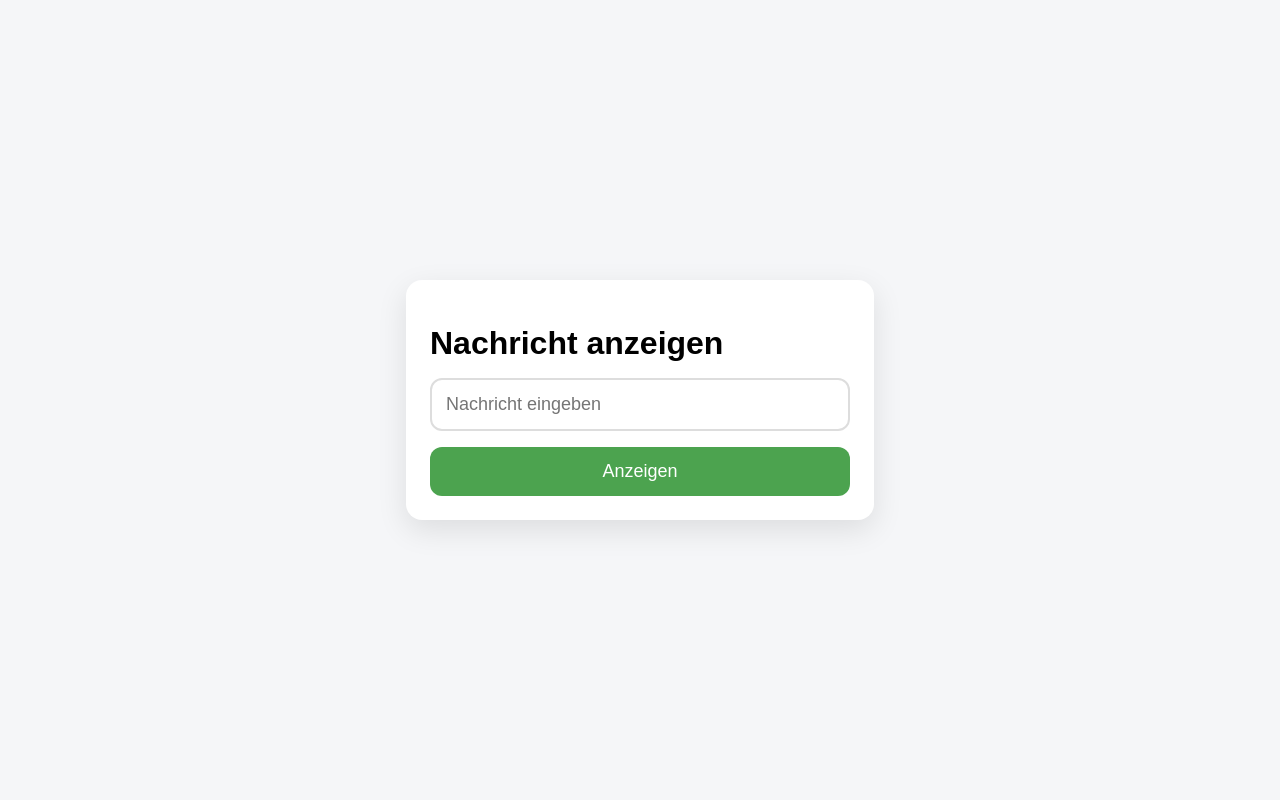
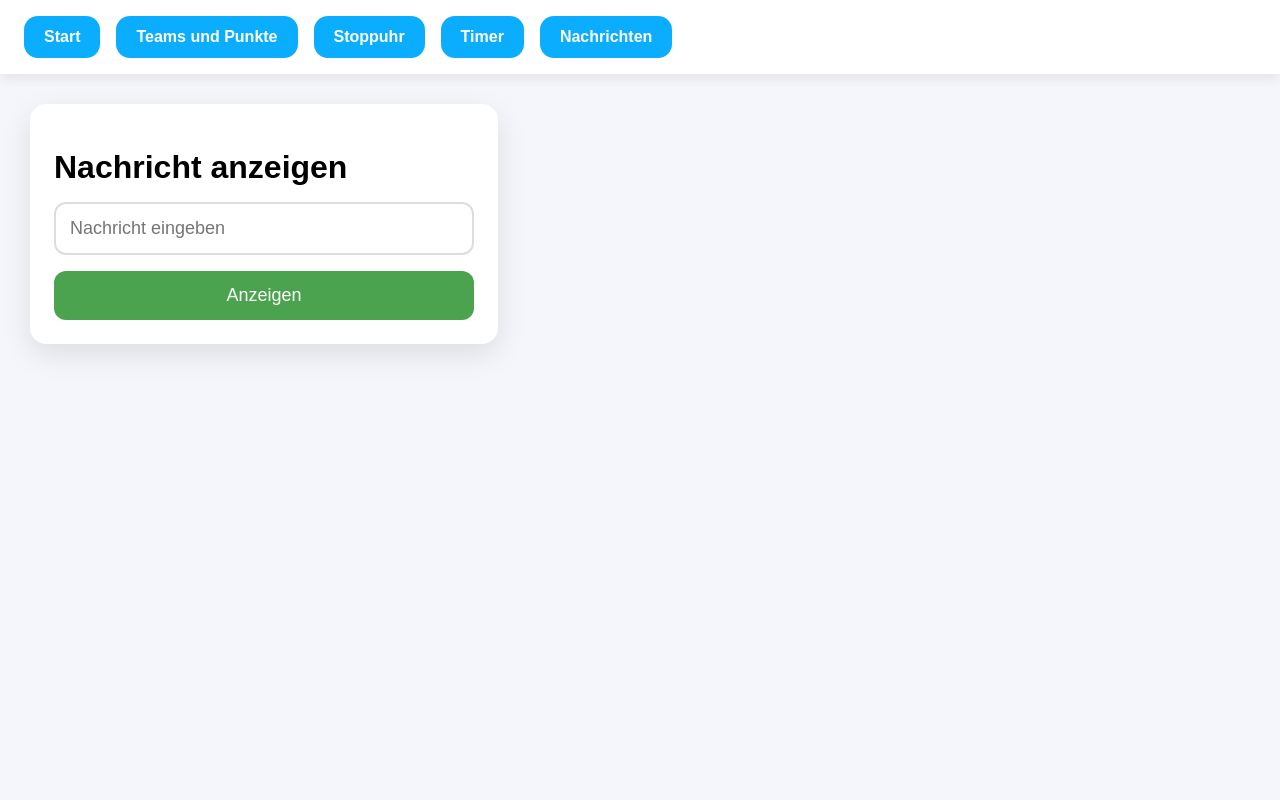
Before and after one commit to LorettaPantelic/VWA, a Flask app: page /message in a window 1280 px wide. Run offline with Flask 3, Linux system fonts and the light colour scheme.

Commit message:
Add base.html, update message.html and style.css

```diff
--- a/scoreboard_web/static/style.css
+++ b/scoreboard_web/static/style.css
@@ -0,0 +1,32 @@
+body {
+    margin: 0;
+    font-family: Arial, sans-serif;
+    background-color: #f4f6fb;
+}
+
+.navbar {
+    display: flex;
+    gap: 16px;
+    padding: 16px 24px;
+    background-color: white;
+    box-shadow: 0 4px 12px rgba(0,0,0,0.08);
+}
+
+.nav-btn {
+    text-decoration: none;
+    background-color: rgb(11, 173, 254);
+    color: white;
+    padding: 12px 20px;
+    border-radius: 14px;
+    font-weight: bold;
+    transition: transform 0.1s ease, background-color 0.1s ease;
+}
+
+.nav-btn:hover {
+    transform: scale(1.05);
+    background-color: rgb(0, 150, 230);
+}
+
+.content {
+    padding: 30px;
+}
--- /dev/null
+++ b/scoreboard_web/templates/base.html
@@ -0,0 +1,25 @@
+<!DOCTYPE html>
+<html lang="de">
+<head>
+    <meta charset="UTF-8">
+    <title>Scoreboard Steuerung</title>
+    <link rel="stylesheet" href="{{ url_for('static', filename='style.css') }}">
+</head>
+<body>
+
+    <!-- Navigation -->
+    <nav class="navbar">
+        <a class="nav-btn" href="/">Start</a>
+        <a class="nav-btn" href="/scores_and_teams">Teams und Punkte</a>
+        <a class="nav-btn" href="/stopwatch">Stoppuhr</a>
+        <a class="nav-btn" href="/timer">Timer</a>
+        <a class="nav-btn" href="/message">Nachrichten</a>
+    </nav>
+
+    <!-- Seiteninhalt -->
+    <div class="content">
+        {% block content %}{% endblock %}
+    </div>
+
+</body>
+</html>
--- a/scoreboard_web/templates/message.html
+++ b/scoreboard_web/templates/message.html
@@ -1,10 +1,7 @@
-<!DOCTYPE html>
-<html lang="de">
-<head>
-    <meta charset="UTF-8">
-    <title>Scoreboard Nachricht</title>
+{% extends "base.html" %}
+{% block content %}
 <style>
-        body {
+    .page-center {
         font-family: Arial, sans-serif;
         background: #f5f6f8;
         display: flex;
@@ -47,8 +44,6 @@
         color: white;
     }
 </style>
-</head>
-<body>
 
 <div class="container">
     <h1>Nachricht anzeigen</h1>
@@ -67,6 +62,4 @@
         </button>
     </form>
 </div>
-
-</body>
-</html>
+{% endblock %}
```
Lines whose indentation alone changed are shown as unchanged.
